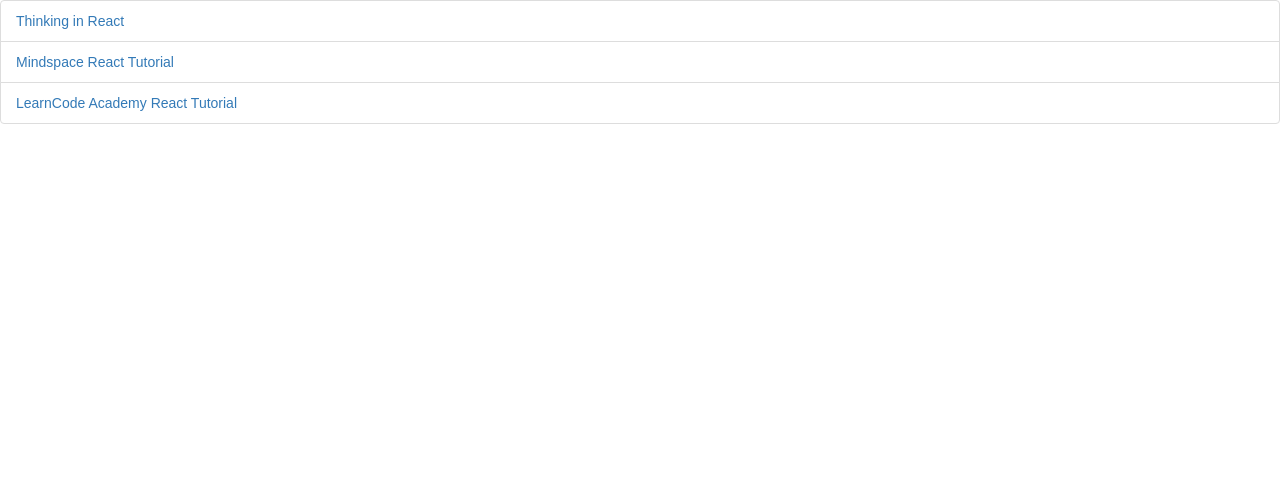
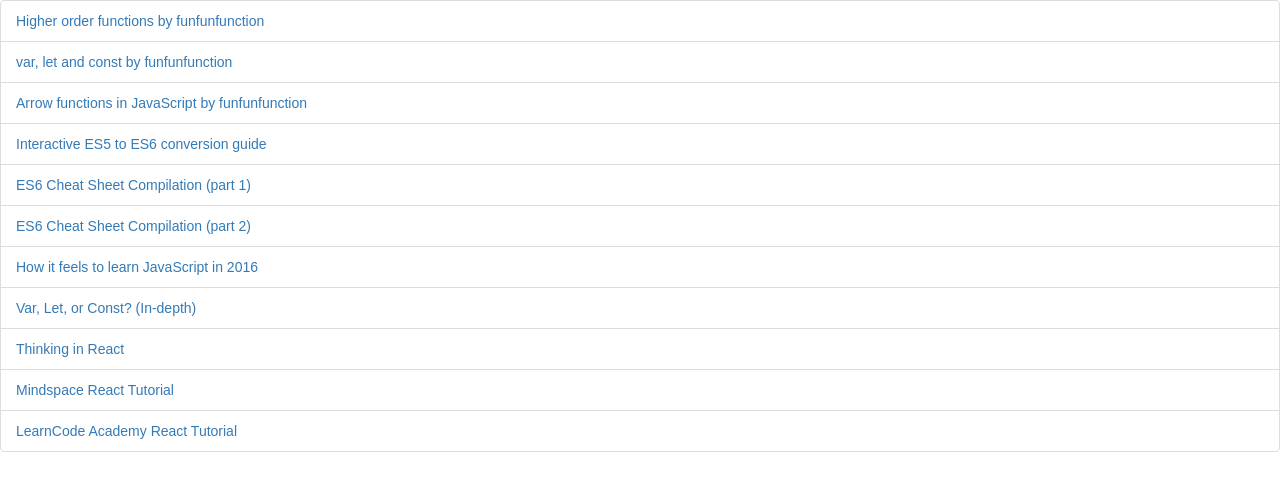
Before and after one commit to anntenna/Bookmark-manager, a React (Create React App) app: page / in a window 1280 px wide. Shown: the top 490 px of the page. Built offline with nearby package versions, Linux system fonts and the light colour scheme.

Commit message:
Added more resources to state

```diff
--- a/src/App.js
+++ b/src/App.js
@@ -7,9 +7,19 @@
     super();
 
     this.state = {
-      resources: [{title: "Thinking in React", url: "https://facebook.github.io/react/docs/thinking-in-react.html" },
+      resources: [
+        {title: "Higher order functions by funfunfunction", url: "https://www.youtube.com/watch?v=BMUiFMZr7vk&list=PL0zVEGEvSaeEd9hlmCXrk5yUyqUag-n84" },
+        {title: "var, let and const by funfunfunction", url: "https://www.youtube.com/watch?v=sjyJBL5fkp8" },
+        {title: "Arrow functions in JavaScript by funfunfunction", url: "https://www.youtube.com/watch?v=6sQDTgOqh-I" },
+        {title: "Interactive ES5 to ES6 conversion guide", url: "http://stack.formidable.com/es6-interactive-guide/#/" },
+        {title: "ES6 Cheat Sheet Compilation (part 1)", url: "https://www.youtube.com/watch?v=AfWYO8t7ed4" },
+        {title: "ES6 Cheat Sheet Compilation (part 2)", url: "https://facebook.github.io/react/docs/thinking-in-react.html" },
+        {title: "How it feels to learn JavaScript in 2016", url: "https://hackernoon.com/how-it-feels-to-learn-javascript-in-2016-d3a717dd577f#.olyvd43o1" },
+        {title: "Var, Let, or Const? (In-depth)", url: "https://medium.com/javascript-scene/javascript-es6-var-let-or-const-ba58b8dcde75#.xv9uppvae" },
+        {title: "Thinking in React", url: "https://facebook.github.io/react/docs/thinking-in-react.html" },
         {title: "Mindspace React Tutorial", url: "https://www.youtube.com/watch?v=JPT3bFIwJYA&list=PL55RiY5tL51oyA8euSROLjMFZbXaV7skS"},
-        {title: "LearnCode Academy React Tutorial", url: "https://youtu.be/fd2Cayhez58"}]
+        {title: "LearnCode Academy React Tutorial", url: "https://youtu.be/fd2Cayhez58"}
+        ]
     };
   }
   //event handlers
```
